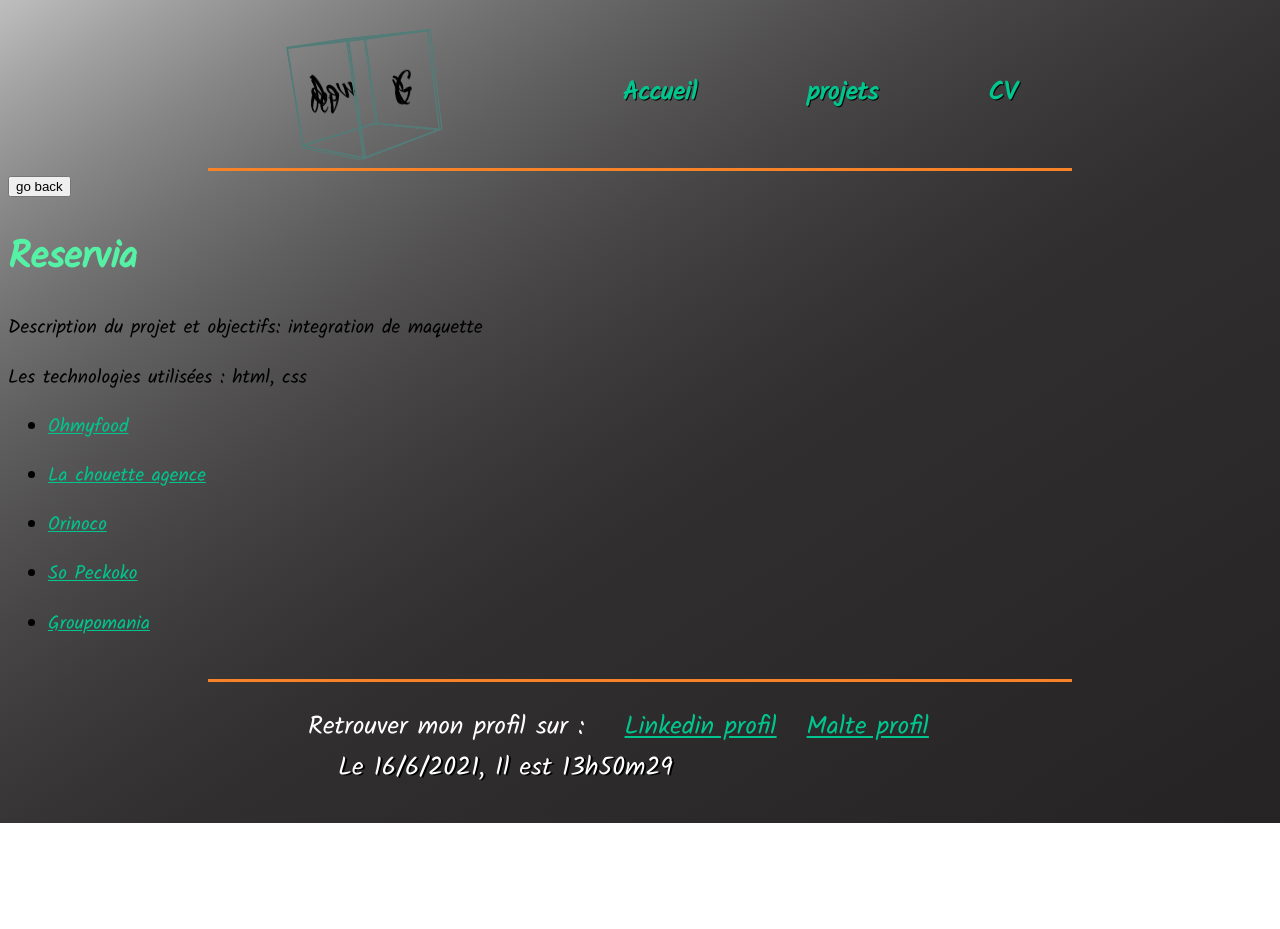
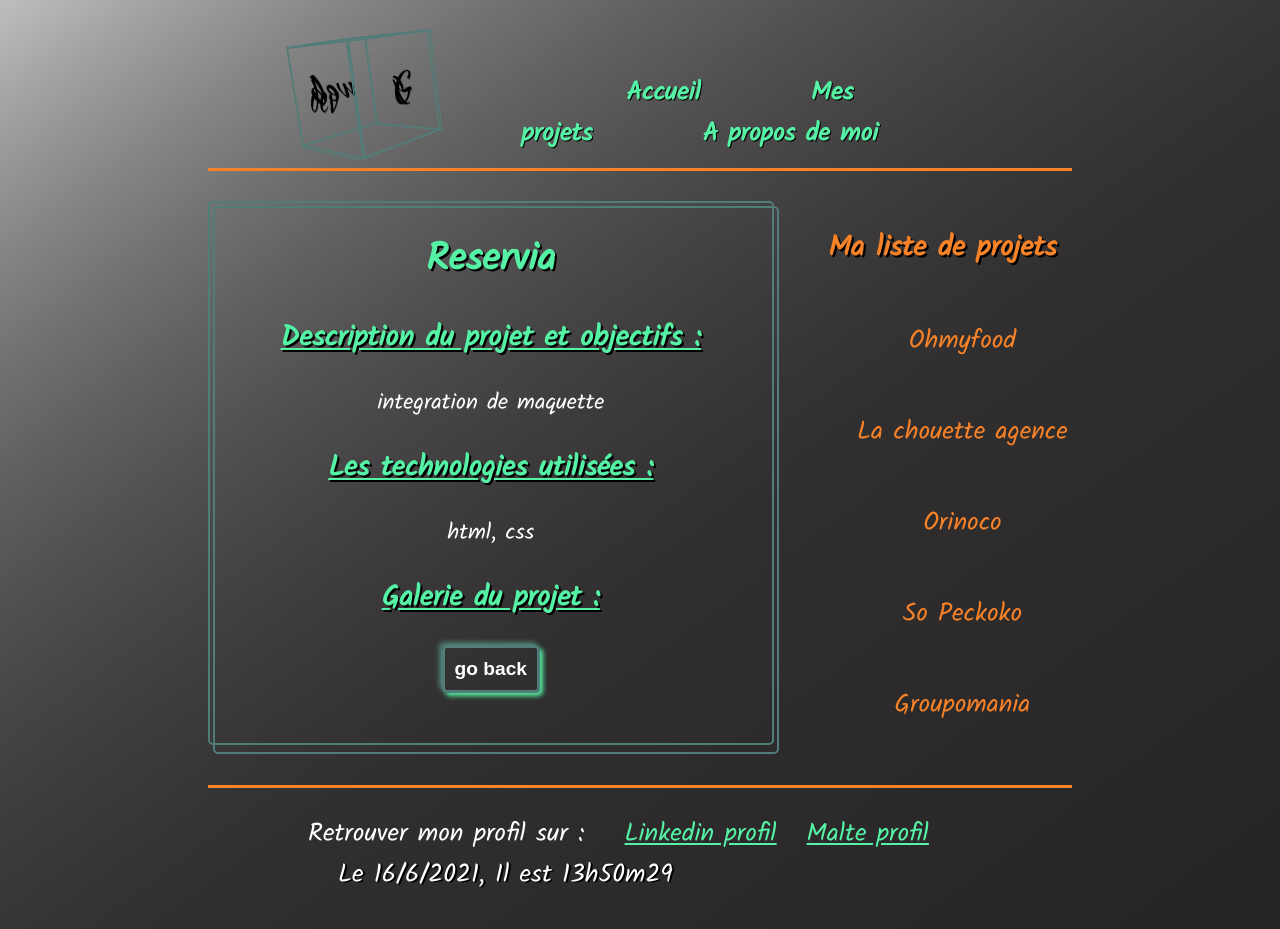
Before and after one commit to ghislaingirardeau/Portfolio_Nuxt, a Nuxt app: page /projet/1 in a window 1280 px wide. Before the commit the page ends 823 px from the top, so only its background shows below. Built offline with nearby package versions, Linux system fonts and the light colour scheme.

Commit message:
mise en forme détails projets

```diff
--- a/assets/css/main.scss
+++ b/assets/css/main.scss
@@ -6,4 +6,5 @@
 @import 'sass/components/nav_link.scss';
 @import 'sass/components/footer.scss';
 @import 'sass/pages/projet.scss';
+@import 'sass/pages/detail_projet.scss';
 @import 'sass/pages/cv.scss';
--- a/assets/css/sass/body.scss
+++ b/assets/css/sass/body.scss
@@ -2,10 +2,6 @@ body {
   font-size: 1.2rem;
   font-family: $font_paragraphe;
   background: linear-gradient(to top left, rgb(37, 35, 35), 80%, rgb(190, 190, 190)) no-repeat;
-}
-
-a {
-  color: #00c58e;
 }
 
 a.nuxt-link-exact-active {
--- a/assets/css/sass/components/footer.scss
+++ b/assets/css/sass/components/footer.scss
@@ -13,6 +13,7 @@
       display: inline-block;
       margin-left: 30px;
       & > a{
+        color: $color-primary;
         transition: all 0.3s ease;
         &:hover {
           text-shadow: 7px 30px black;
--- a/assets/css/sass/components/nav_link.scss
+++ b/assets/css/sass/components/nav_link.scss
@@ -15,6 +15,7 @@
             text-shadow: 1px 1px black;
             padding: 5px;
             transition: all 0.3s ease;
+            color: $color-primary;
             &:hover {
                 text-shadow: 27px 30px black;
             }
--- /dev/null
+++ b/assets/css/sass/pages/detail_projet.scss
@@ -0,0 +1,58 @@
+.detail_project{
+    position: relative;
+    margin-top: 30px;
+    display: flex;
+    justify-content: space-between;
+}
+
+.block_projet{
+    width: 65%;
+    border: 2px solid $color-blue-mid;
+    border-radius: 5px 5px;
+    & > h1, h2{
+        text-shadow: 2px 2px black;
+    }
+    & > h2{
+        color: $color-primary;
+        text-decoration: underline;
+    }
+    & > p {
+        font-size: $paragraphesize;
+        color: $color-bright;
+    }
+    &::after{
+        content: "";
+        width: 65%;
+        height: 100%;
+        border: 2px solid $color-blue-mid;
+        border-radius: 5px 5px;
+        position: absolute;
+        top: 5px;
+        left: 5px;
+    }
+}
+
+.autres_projets{
+    width: 30%;
+    & > h2{
+        text-shadow: 2px 2px black;
+        color: $color-third;
+    }
+    & > ul {
+        list-style: none;
+        & > li {
+            margin-top: 50px;
+        }
+
+    }
+}
+
+.liste--orange{
+    color: $color-third;
+    text-decoration: none;
+    font-size: $linksize;
+    transition: all 0.3s ease;
+    &:hover {
+        text-shadow: 7px 30px black;
+    }
+}
--- a/assets/css/sass/variable/variable.scss
+++ b/assets/css/sass/variable/variable.scss
@@ -9,6 +9,7 @@ $color-btn: white;
 
 
 $linksize: 1.6rem;
+$paragraphesize: 1.4rem;
 
 @import url('https://fonts.googleapis.com/css2?family=Kalam&display=swap');
 @import url('https://fonts.googleapis.com/css2?family=Kaushan+Script&display=swap');
--- a/components/Goback.vue
+++ b/components/Goback.vue
@@ -1,6 +1,6 @@
 <template>
     <div>
-        <button @click="goBack">go back</button>
+        <button @click="goBack" class="btn__goback">go back</button>
     </div>
 </template>
 
--- a/components/navBar.vue
+++ b/components/navBar.vue
@@ -11,13 +11,10 @@
 		        <div class="right">web</div>
 	        </div>
         </div>
-        <!-- <div class="header__logo">
-            <div class="anim--g">g</div> <div class="header__logo--web">web</div> <div class="anim--G">G</div>
-        </div> -->
         <nav class="header__navBar">
             <NuxtLink :to="{ name: 'index'}" class="header__navBar--font">Accueil</NuxtLink>
-            <NuxtLink :to="{ name: 'projets'}" class="header__navBar--font">projets</NuxtLink>
-            <NuxtLink :to="{ name: 'cv'}" class="header__navBar--font">CV</NuxtLink>
+            <NuxtLink :to="{ name: 'projets'}" class="header__navBar--font">Mes projets</NuxtLink>
+            <NuxtLink :to="{ name: 'about'}" class="header__navBar--font">A propos de moi</NuxtLink>
             <!-- <NuxtLink :to="{ name: 'test'}" class="header__navBar--font">test</NuxtLink>  -->
         </nav>
 
--- a/pages/projet/_id.vue
+++ b/pages/projet/_id.vue
@@ -1,16 +1,22 @@
 <template>
-    <div class="detailProject">
-        <Goback />
-        <h1>{{detailProject.name}}</h1>
-        <p>Description du projet et objectifs: {{detailProject.description}}</p>
-        <p>Les technologies utilisées : {{detailProject.tech}}</p>
+    <main class="head__page detail_project">
+        <div class="block_projet">
+            <h1>{{detailProject.name}}</h1>
+            <h2>Description du projet et objectifs :</h2>
+            <p> {{detailProject.description}}</p>
+            <h2>Les technologies utilisées :</h2>
+            <p> {{detailProject.tech}}</p>
+            <h2>Galerie du projet :</h2>
+            <Goback />
+        </div>
 
-        <aside class="autre_projet">
+        <aside class="autres_projets">
+            <h2>Ma liste de projets</h2>
             <ul v-for="item in relatedProject" :key="item.id">
-                <li><NuxtLink :to="{ name: 'projet-id', params: {id: item.id}}">{{item.name}}</NuxtLink></li>
+                <li><NuxtLink :to="{ name: 'projet-id', params: {id: item.id}}" class="liste--orange">{{item.name}} </NuxtLink></li>
             </ul>
         </aside>
-    </div>
+    </main>
 </template>
 
 <script>
```
Also changed, not shown: pages/about.vue (renamed from pages/cv.vue).
